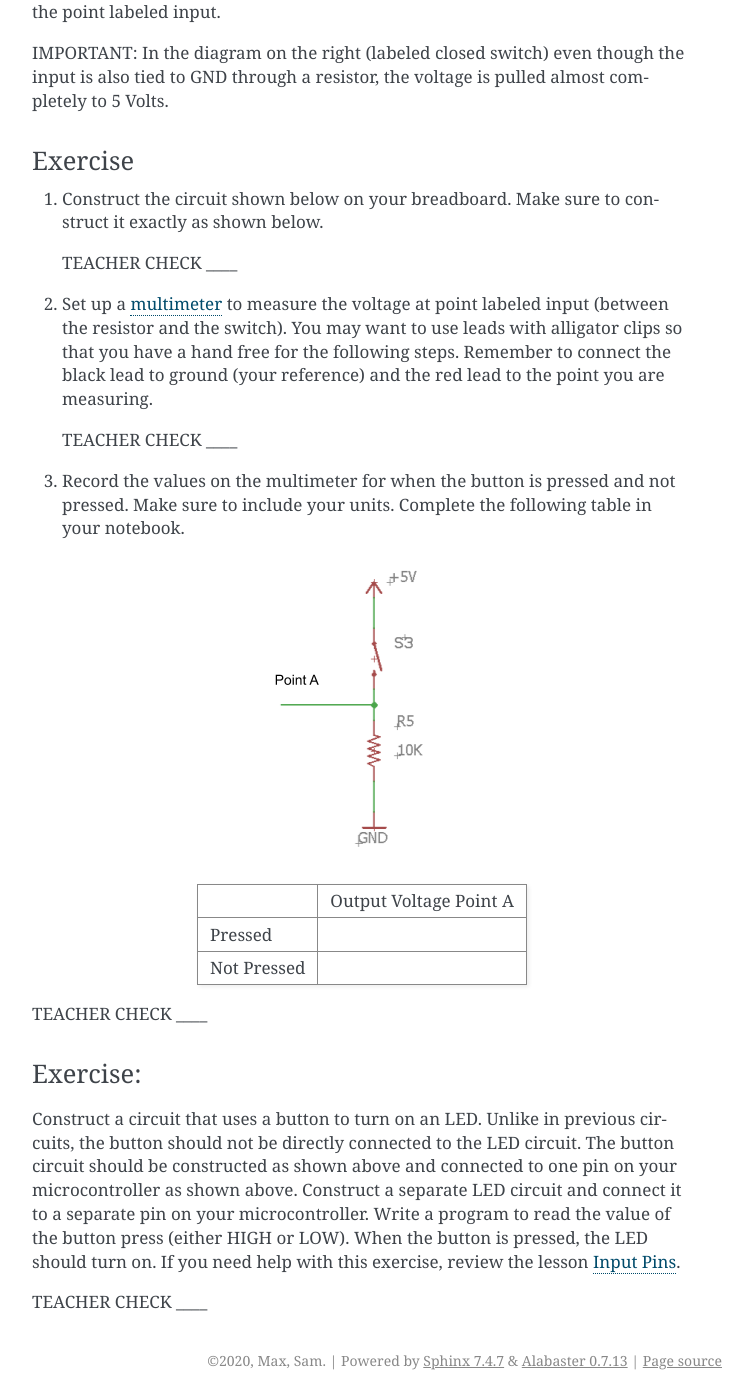
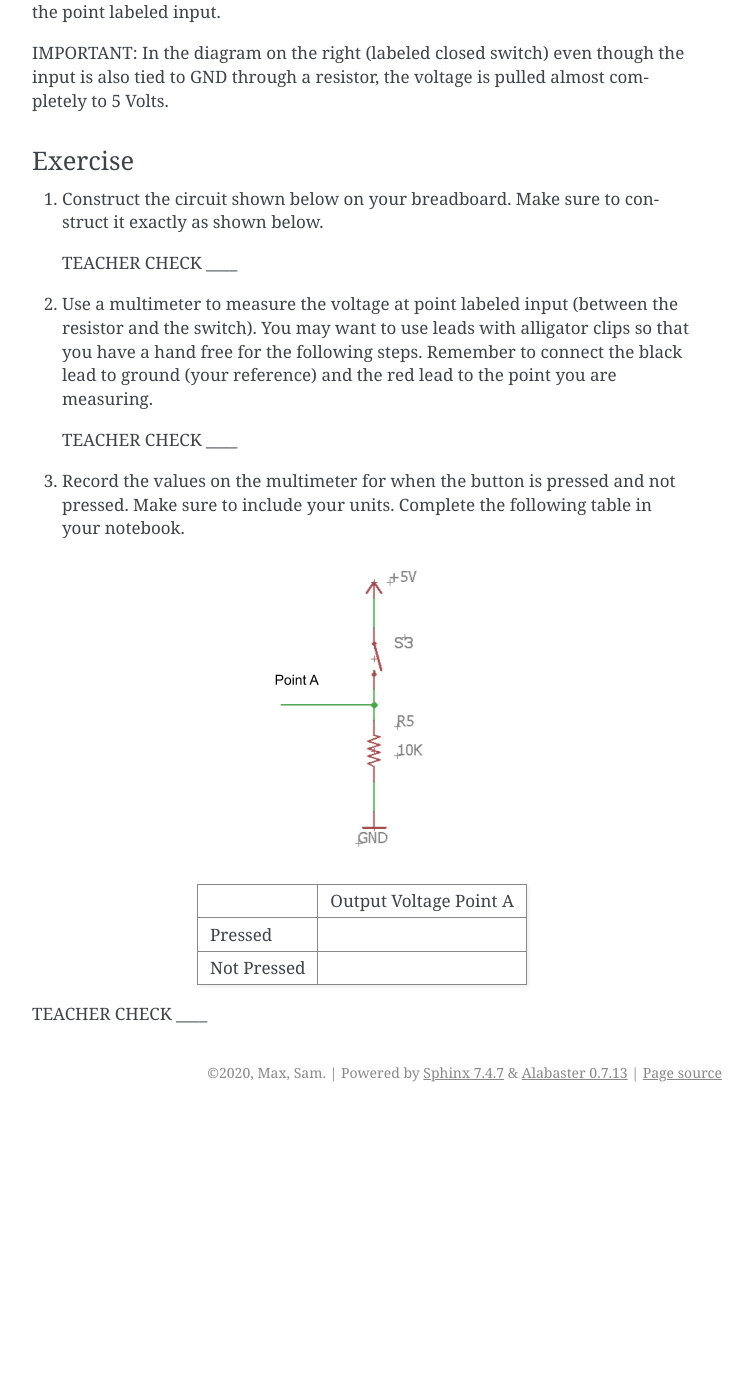
Before and after one commit to maxtkc/mvths-wiki, a Sphinx documentation site: the page built from docs/019-buttons.rst, in a window 1280 px wide and 1400 px high, scrolled down 1143 px. Shown: the whole window, without its empty margins (388-1140 px from the left). Built offline with Sphinx 7.4.7, drawn with Linux system fonts in a browser that asks for light colours; pages that are not in the unit, such as notebooks, are missing from menus; after the commit the page ends 2255 px from its top, so only the background shows below that.

Commit message:
Update 019-buttons.rst

```diff
--- a/docs/019-buttons.rst
+++ b/docs/019-buttons.rst
@@ -28,15 +28,11 @@ Exercise
 
    TEACHER CHECK \_\_\_\_
 
-#. Set up a `multimeter <https://docs.google.com/document/d/1BmZbXzxnD2j17QToSZ9jeZmnP7burwfksfQq2v4zu-Y/edit#bookmark=id.j0omxa6kuin>`__ to measure the
-   voltage at point labeled input (between the resistor and the switch). You may want to use leads with alligator clips so that you have a hand free
-   for the following steps. Remember to connect the black lead to ground (your reference) and the red lead to the point you are
-   measuring.
+#. Use a multimeter to measure the voltage at point labeled input (between the resistor and the switch). You may want to use leads with alligator clips so that you have a hand free for the following steps. Remember to connect the black lead to ground (your reference) and the red lead to the point you are measuring.
 
    TEACHER CHECK \_\_\_\_
 
-#. Record the values on the multimeter for when the button is pressed and not pressed.
-   Make sure to include your units. Complete the following table in your notebook.
+#. Record the values on the multimeter for when the button is pressed and not pressed. Make sure to include your units. Complete the following table in your notebook.
 
 .. figure:: images/image15.png
    :alt:
@@ -50,15 +46,3 @@ Exercise
 +---------------+--------------------------+
 
 TEACHER CHECK \_\_\_\_
-
-Exercise:
-~~~~~~~~~
-
-Construct a circuit that uses a button to turn on an LED. Unlike in previous circuits, the button should not be directly connected to the LED circuit.
-The button circuit should be constructed as shown above and connected to one pin on your microcontroller as shown above. Construct a separate LED circuit and connect it to a separate pin on your microcontroller. Write a program to read the
-value of the button press (either HIGH or LOW). When the button is pressed, the LED should turn on. If you need help with this exercise, review the lesson `Input Pins <https://mvths-wiki.readthedocs.io/en/latest/012a-input-pins.html#>`__.
-
-
-
-
-TEACHER CHECK \_\_\_\_
```
